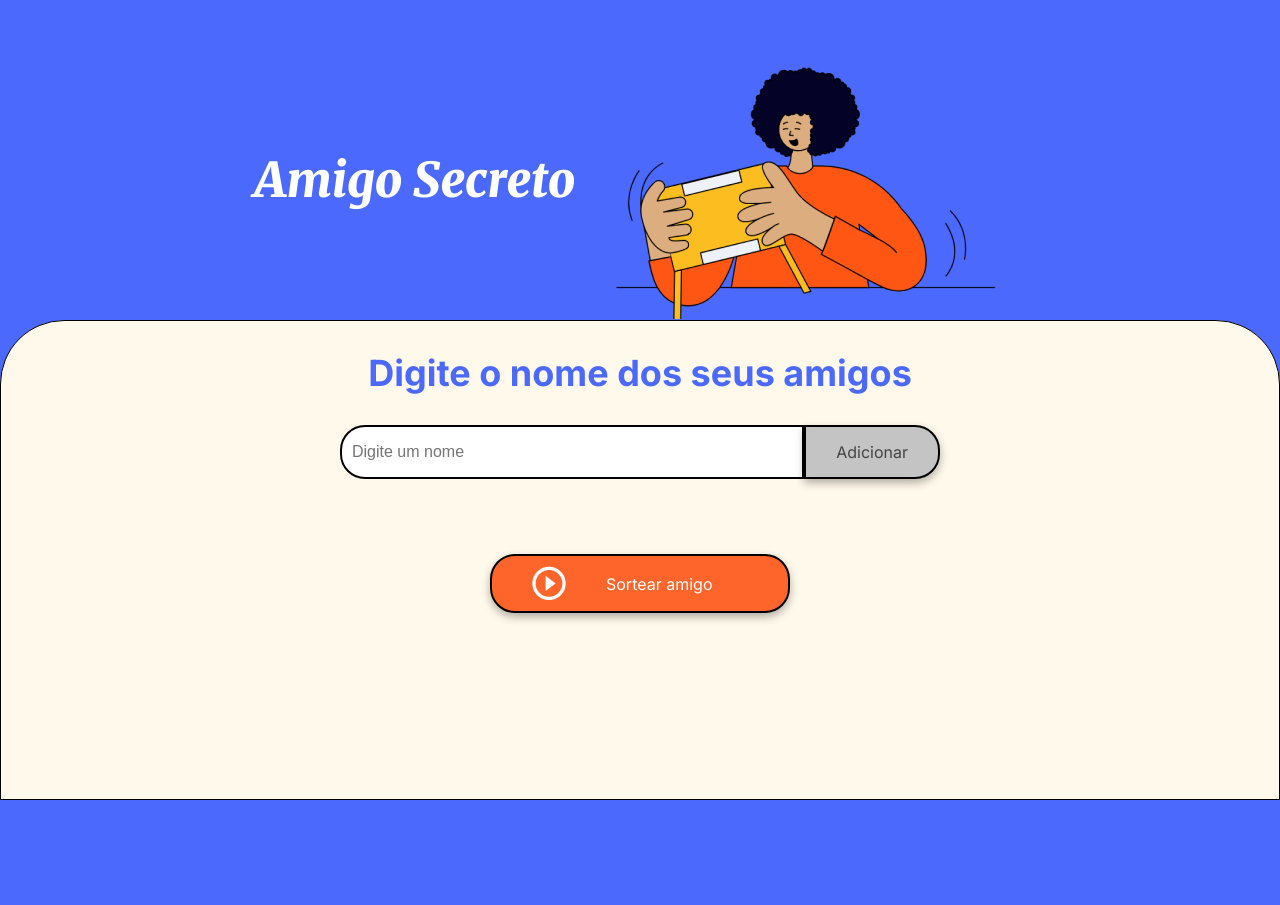
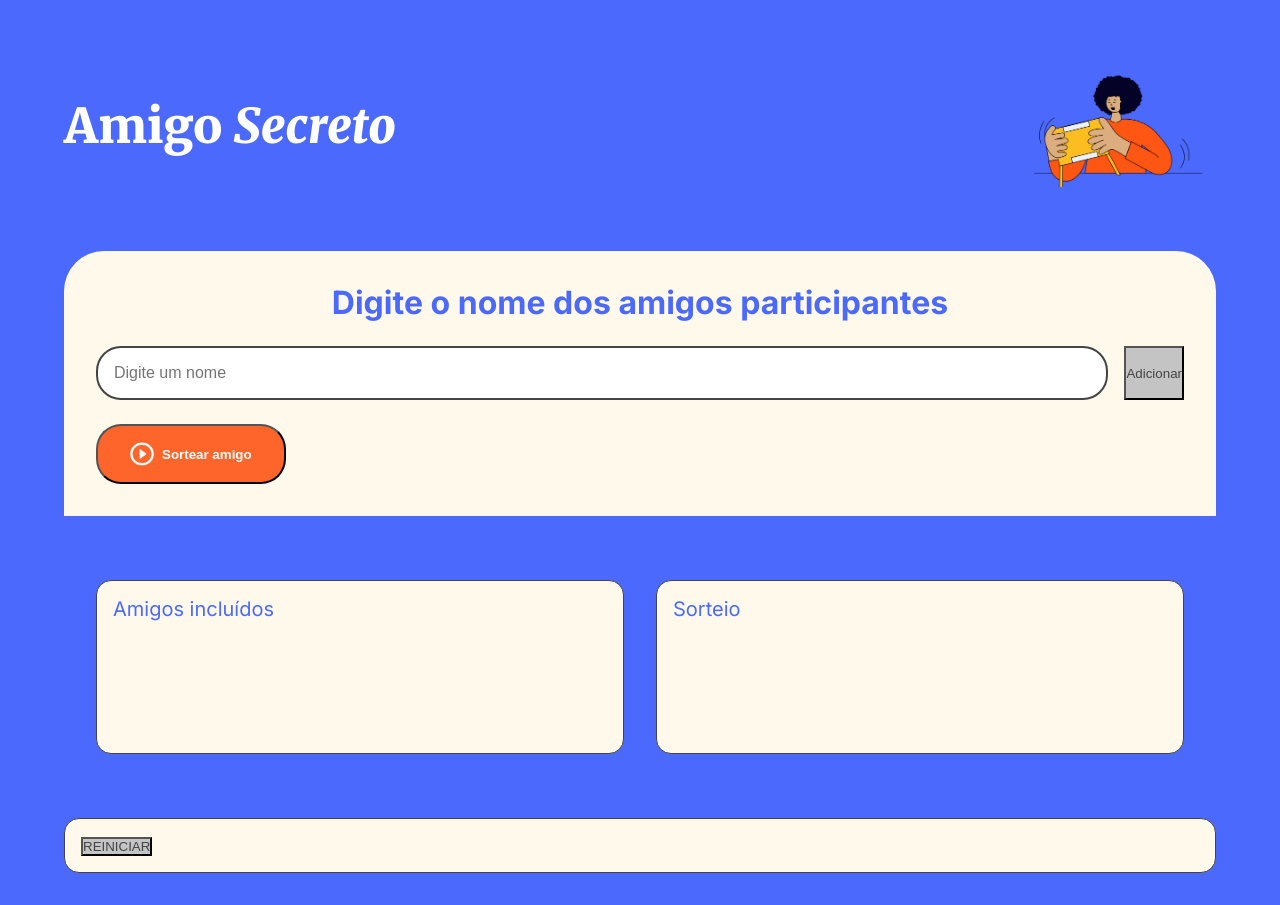
Before and after one commit to devviniuchita/oracle_next-education_one_alura, a plain HTML site: page challenger_amigo-secreto/index.html in a window 1280 px wide. Before the commit the page ends 800 px from the top, so only its background shows below. Drawn offline with Linux system fonts and the light colour scheme.

Commit message:
"Alterações na estrtura e layout e adições de botões"

```diff
--- a/challenger_amigo-secreto/index.html
+++ b/challenger_amigo-secreto/index.html
@@ -1,38 +1,90 @@
 <!DOCTYPE html>
-<html lang="pt-br">
+<html lang="pt-BR">
   <head>
-    <meta charset="UTF-8">
-    <meta name="viewport" content="width=device-width, initial-scale=1.0">
-    <link rel="stylesheet" href="style.css">
-    <link rel="preconnect" href="https://fonts.googleapis.com">
-    <link rel="preconnect" href="https://fonts.gstatic.com" crossorigin>
-    <link href="https://fonts.googleapis.com/css2?family=Inter:wght@100;400;700;900&family=Merriweather:ital,wght@0,300;0,400;0,700;0,900;1,300;1,400;1,700;1,900&display=swap" rel="stylesheet">
+    <meta charset="UTF-8" />
+    <meta name="viewport" content="width=device-width, initial-scale=1.0" />
+    <link rel="stylesheet" href="style.css" />
+    <link rel="preconnect" href="https://fonts.googleapis.com" />
+    <link rel="preconnect" href="https://fonts.gstatic.com" crossorigin />
+    <link
+      href="https://fonts.googleapis.com/css2?family=Inter:wght@100;400;700;900&family=Merriweather:ital,wght@0,300;0,400;0,700;0,900;1,300;1,400;1,700;1,900&display=swap"
+      rel="stylesheet"
+    />
     <title>Amigo Secreto</title>
   </head>
 
   <body>
-    <main class="main-content">
-        <header class="header-banner">
-            <h1 class="main-title">Amigo Secreto</h1>
-            <img src="assets/amigo-secreto.png" alt="Imagem representativa de amigo secreto">
+    <main class="container">
+      <header class="header">
+        <h1 class="header__title">
+          Amigo <span class="header__highlight">Secreto</span>
+        </h1>
+        <img
+          src="assets/amigo-secreto.png"
+          alt="Imagem representativa de amigo secreto"
+          class="header__image"
+        />
       </header>
 
-        <section class="input-section">
-            <h2 class="section-title">Digite o nome dos seus amigos</h2>
-            <div class="input-wrapper">
-                <input type="text" id="amigo" class="input-name" placeholder="Digite um nome">
-                <button class="button-add" onclick="adicionarAmigo()">Adicionar</button>
+      <section class="form">
+        <h2 class="form__subtitle">Digite o nome dos amigos participantes</h2>
+
+        <div class="form__input-group">
+          <input
+            type="text"
+            id="amigo"
+            class="form__input"
+            placeholder="Digite um nome"
+          />
+          <button
+            class="form__button form__button--add"
+            onclick="adicionarAmigo()"
+          >
+            Adicionar
+          </button>
         </div>
 
-            <ul id="listaAmigos" class="name-list" aria-labelledby="listaAmigos" role="list"></ul>
-            <ul id="resultado" class="result-list" aria-live="polite"></ul>
+        <ul
+          class="list form__list"
+          id="listaAmigos"
+          aria-labelledby="listaAmigos"
+          role="list"
+        ></ul>
+        <ul class="list form__result" id="resultado" aria-live="polite"></ul>
 
-            <div class="button-container">
-                <button class="button-draw" onclick="sortearAmigo()" aria-label="Sortear amigo secreto">
-                    <img src="assets/play_circle_outline.png" alt="Ícone para sortear">
+        <div class="form__action">
+          <button
+            class="button form__button--draw"
+            onclick="sortearAmigo()"
+            aria-label="Sortear amigo secreto"
+          >
+            <img
+              src="assets/play_circle_outline.png"
+              alt="Ícone para sortear"
+              class="button__icon"
+            />
             Sortear amigo
           </button>
         </div>
+      </section>
+
+      <section class="results">
+        <article class="results__item">
+          <p class="results__subtitle">Amigos incluídos</p>
+          <div class="results__content" id="lista-amigos"></div>
+        </article>
+        <article class="results__item">
+          <p class="results__subtitle">Sorteio</p>
+          <div class="results__content" id="lista-sorteio"></div>
+        </article>
+      </section>
+
+      <section class="reset">
+        <article class="results__item">
+          <button class="form__button form__button--add" onclick="reiniciar()">
+            REINICIAR
+          </button>
+        </article>
       </section>
     </main>
 
--- a/challenger_amigo-secreto/style.css
+++ b/challenger_amigo-secreto/style.css
@@ -1,14 +1,14 @@
 :root {
-    --color-primary: #4B69FD;
-    --color-secondary: #FFF9EB;
-    --color-tertiary: #C4C4C4;
+  --color-primary: #4b69fd;
+  --color-secondary: #fff9eb;
+  --color-tertiary: #c4c4c4;
   --color-button: #fe652b;
   --color-button-hover: #e55720;
   --color-text: #444444;
-    --color-white: #FFFFFF;
+  --color-white: #ffffff;
 }
 
-/* Estilos gerais */
+/* Elementos base */
 * {
   margin: 0;
   padding: 0;
@@ -16,147 +16,149 @@
 }
 
 body {
-    height: 100vh;
+  min-height: 100vh;
   background-color: var(--color-primary);
-    display: flex;
-    justify-content: center;
-    align-items: center;
+  display: grid;
+  place-items: center;
+  font-family: "Inter", sans-serif;
 }
 
-.main-content {
-    display: flex;
-    flex-direction: column;
-    height: 100%;
-    width: 100%;
+.container {
+  display: grid;
+  grid-template-rows: auto 1fr auto;
+  gap: 2rem;
+  width: 90%;
+  max-width: 1200px;
+  padding: 2rem 0;
 }
 
-/* Banner */
-.header-banner {
-    flex: 40%;
-    display: flex;
-    justify-content: center;
+/* Header */
+.header {
+  display: grid;
+  grid-template-columns: 1fr auto;
+  gap: 2rem;
   align-items: center;
-    padding: 40px 0 0;
+  padding: 2rem 0;
 }
 
-/* Seção de entrada */
-.input-section {
-    flex: 60%;
-    background-color: var(--color-secondary);
-    border: 1px solid #000;
-    border-radius: 64px 64px 0 0;
-    display: flex;
-    flex-direction: column;
-    align-items: center;
-    padding: 20px;
-    width: 100%;
-}
-
-/* Títulos */
-.main-title {
-    font-size: 48px;
+.header__title {
   font-family: "Merriweather", serif;
+  font-size: 3rem;
   font-weight: 900;
-    font-style: italic;
   color: var(--color-white);
 }
 
-.section-title {
-    font-family: "Inter", serif;
-    font-size: 36px;
-    font-weight: 700;
-    color: var(--color-primary);
-    margin: 10px 0;
-    text-align: center;
+.header__highlight {
+  font-style: italic;
 }
 
-/* Contêineres de entrada e botão */
-.input-wrapper {
-    display: flex;
-    justify-content: center;
-    width: 100%;
-    max-width: 600px;
-    margin-top: 20px;
+.header__image {
+  max-width: 200px;
+  height: auto;
 }
 
-.input-name {
-    width: 100%;
-    padding: 10px;
-    border: 2px solid #000;
-    border-radius: 25px 0 0 25px;
-    font-size: 16px;
+/* Formulário */
+.form {
+  background-color: var(--color-secondary);
+  border-radius: 40px 40px 0 0;
+  padding: 2rem;
 }
 
-.button-container {
-    width: 300px;
-    justify-content: center;
+.form__subtitle {
+  font-size: 2rem;
+  color: var(--color-primary);
+  text-align: center;
+  margin-bottom: 1.5rem;
 }
 
-/* Estilos de entrada de texto */
-.input-title {
-    flex: 1;
-    padding: 10px 15px;
-    font-size: 16px;
-    border: 2px solid #333;
-    border-right: none;
-    border-radius: 25px 0 0 25px;
-    font-family: "Merriweather", serif;
-    box-shadow: 0 4px 8px rgba(0, 0, 0, 0.3);
+.form__input-group {
+  display: flex;
+  gap: 1rem;
+  margin-bottom: 1.5rem;
 }
 
-/* Estilos de botão */
-button {
-    padding: 15px 30px;
-    font-family: "Inter", sans-serif;
-    font-size: 16px;
-    border: 2px solid #000;
+.form__input {
+  flex: 1;
+  padding: 1rem;
+  border: 2px solid var(--color-text);
   border-radius: 25px;
-    box-shadow: 0 4px 8px rgba(0, 0, 0, 0.3);
-    cursor: pointer;
+  font-size: 1rem;
 }
 
-.button-add {
+/* Botões */
+.button {
+  display: inline-flex;
+  align-items: center;
+  gap: 0.5rem;
+  padding: 1rem 2rem;
+  border-radius: 25px;
+  font-weight: bold;
+  cursor: pointer;
+  transition: background-color 0.3s;
+}
+
+.form__button--add {
   background-color: var(--color-tertiary);
   color: var(--color-text);
-    border-radius: 0 25px 25px 0;
 }
 
-.button-add:hover {
+.form__button--add:hover {
   background-color: #a1a1a1;
 }
 
-/* Listas */
-ul {
-    list-style-type: none;
-    color: var(--color-text);
-    font-family: "Inter", sans-serif;
-    font-size: 18px;
-    margin: 20px 0;
+.form__button--draw {
+  background-color: var(--color-button);
+  color: var(--color-white);
+  margin: 0 auto;
 }
 
-.result-list {
-    margin-top: 15px;
-    color: #05DF05;
-    font-size: 22px;
-    font-weight: bold;
-    text-align: center;
+.form__button--draw:hover {
+  background-color: var(--color-button-hover);
 }
 
-/* Botão de sortear título */
-.button-draw {
-    display: flex;
-    align-items: center;
-    width: 100%;
-    padding: 10px 40px;
-    color: var(--color-white);
-    background-color: var(--color-button);
-    font-size: 16px;
+.button__icon {
+  width: 24px;
+  height: 24px;
 }
 
-.button-draw img {
-    margin-right: 40px;
+/* Listas */
+.list {
+  list-style: none;
+  margin: 1rem 0;
+  padding: 0 1rem;
 }
 
-.button-draw:hover {
-    background-color: var(--color-button-hover);
+.form__list {
+  color: var(--color-text);
 }
+
+.form__result {
+  color: #05df05;
+  font-weight: bold;
+}
+
+/* Resultados */
+.results {
+  display: grid;
+  grid-template-columns: repeat(2, 1fr);
+  gap: 2rem;
+  padding: 2rem;
+}
+
+.results__item {
+  background-color: var(--color-secondary);
+  border: 1px solid var(--color-text);
+  border-radius: 15px;
+  padding: 1rem;
+}
+
+.results__subtitle {
+  font-size: 1.25rem;
+  color: var(--color-primary);
+  margin-bottom: 1rem;
+}
+
+.results__content {
+  color: var(--color-text);
+  min-height: 100px;
+}
```
Lines whose indentation alone changed are shown as unchanged.
